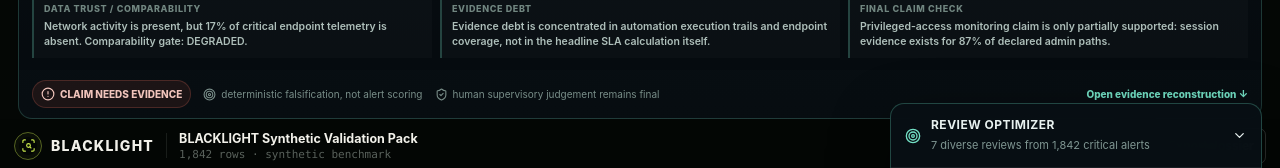
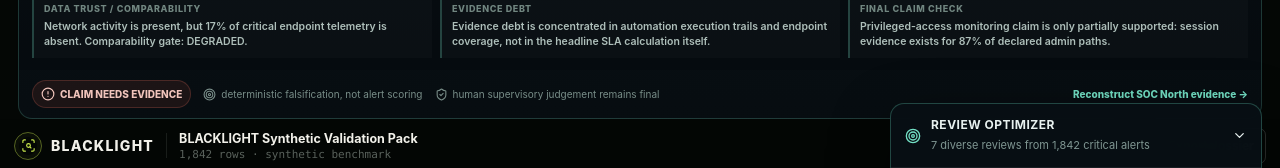
Before and after one commit to aadi-harale/blacklight-sat-sa, a Next.js app: page /workbench in a window 1280 px wide. Shown: the part 271-439 px from the top of the page. Built offline with nearby package versions, Linux system fonts and the light colour scheme.

Commit message:
Link SOC selection to its deterministic evidence pack

```diff
--- a/components/SocChallengeBar.tsx
+++ b/components/SocChallengeBar.tsx
@@ -5,50 +5,13 @@ import { useState } from 'react';
 import styles from './SocChallengeBar.module.css';
 
 type Scenario = {
-  id:'north'|'west';
-  name:string;
-  reported:string;
-  signal:string;
-  alternative:string;
-  action:string;
-  verdict:'challenge'|'retain';
-  metrics:{label:string;value:string;tone:'bad'|'good'|'warn'}[];
-  telemetry:string;
-  privileged:string;
-  debt:string;
+  id:'north'|'west';name:string;reported:string;signal:string;alternative:string;action:string;verdict:'challenge'|'retain';
+  metrics:{label:string;value:string;tone:'bad'|'good'|'warn'}[];telemetry:string;privileged:string;debt:string;
 };
 
 const scenarios:Scenario[]=[
-  {
-    id:'north',name:'SOC North',reported:'99.8% SLA compliance',
-    signal:'Fast-close clustering + shallower investigation + reopen-rate rise',
-    alternative:'Legitimate automation remains plausible, but execution trail is missing',
-    action:'Review 7 diverse alerts + request 1 automation trail',verdict:'challenge',
-    metrics:[
-      {label:'<60s closures',value:'18.4%',tone:'bad'},
-      {label:'Median investigation steps',value:'6 → 3',tone:'bad'},
-      {label:'30-day reopen rate',value:'2.1% → 6.8%',tone:'bad'},
-      {label:'Automation trace coverage',value:'41 / 142',tone:'warn'},
-    ],
-    telemetry:'Network activity is present, but 17% of critical endpoint telemetry is absent. Comparability gate: DEGRADED.',
-    privileged:'Privileged-access monitoring claim is only partially supported: session evidence exists for 87% of declared admin paths.',
-    debt:'Evidence debt is concentrated in automation execution trails and endpoint coverage, not in the headline SLA calculation itself.',
-  },
-  {
-    id:'west',name:'SOC West',reported:'98.9% SLA compliance',
-    signal:'Stable investigation depth + flat reopen rate + automation trace present',
-    alternative:'Observed speed-up is consistent with documented automation',
-    action:'Retain claim; sample only healthy-control reviews',verdict:'retain',
-    metrics:[
-      {label:'<60s closures',value:'7.2%',tone:'good'},
-      {label:'Median investigation steps',value:'6 → 6',tone:'good'},
-      {label:'30-day reopen rate',value:'2.4% → 2.5%',tone:'good'},
-      {label:'Automation trace coverage',value:'136 / 139',tone:'good'},
-    ],
-    telemetry:'Endpoint and network coverage are aligned for the comparison window. Comparability gate: PASS.',
-    privileged:'Privileged-access monitoring claim is supported by complete session and approval evidence in the seeded window.',
-    debt:'Residual evidence debt is low and does not materially alter the supervisory interpretation.',
-  },
+  {id:'north',name:'SOC North',reported:'99.8% SLA compliance',signal:'Fast-close clustering + shallower investigation + reopen-rate rise',alternative:'Legitimate automation remains plausible, but execution trail is missing',action:'Review 7 diverse alerts + request 1 automation trail',verdict:'challenge',metrics:[{label:'<60s closures',value:'18.4%',tone:'bad'},{label:'Median investigation steps',value:'6 → 3',tone:'bad'},{label:'30-day reopen rate',value:'2.1% → 6.8%',tone:'bad'},{label:'Automation trace coverage',value:'41 / 142',tone:'warn'}],telemetry:'Network activity is present, but 17% of critical endpoint telemetry is absent. Comparability gate: DEGRADED.',privileged:'Privileged-access monitoring claim is only partially supported: session evidence exists for 87% of declared admin paths.',debt:'Evidence debt is concentrated in automation execution trails and endpoint coverage, not in the headline SLA calculation itself.'},
+  {id:'west',name:'SOC West',reported:'98.9% SLA compliance',signal:'Stable investigation depth + flat reopen rate + automation trace present',alternative:'Observed speed-up is consistent with documented automation',action:'Retain claim; sample only healthy-control reviews',verdict:'retain',metrics:[{label:'<60s closures',value:'7.2%',tone:'good'},{label:'Median investigation steps',value:'6 → 6',tone:'good'},{label:'30-day reopen rate',value:'2.4% → 2.5%',tone:'good'},{label:'Automation trace coverage',value:'136 / 139',tone:'good'}],telemetry:'Endpoint and network coverage are aligned for the comparison window. Comparability gate: PASS.',privileged:'Privileged-access monitoring claim is supported by complete session and approval evidence in the seeded window.',debt:'Residual evidence debt is low and does not materially alter the supervisory interpretation.'},
 ];
 
 export function SocChallengeBar(){
@@ -57,14 +20,7 @@ export function SocChallengeBar(){
   return <section className={styles.wrap} aria-label="Seeded two-SOC judge scenario">
     <div className={styles.header}><div className={styles.headerText}><span>SEEDED JUDGE SCENARIO</span><strong>Challenge the reported KPI without assuming misconduct</strong></div><div className={styles.tabs} role="group" aria-label="Choose SOC scenario">{scenarios.map(item=><button key={item.id} type="button" aria-pressed={activeId===item.id} className={activeId===item.id?styles.active:''} onClick={()=>setActiveId(item.id)}>{item.name}</button>)}</div></div>
     <div className={styles.flow} aria-live="polite"><article><span>01 · REPORTED</span><strong>{active.reported}</strong></article><article><span>02 · EVIDENCE TEST</span><strong>{active.signal}</strong></article><article><span>03 · COMPETING EXPLANATION</span><strong>{active.alternative}</strong></article><article className={active.verdict==='challenge'?styles.challenge:styles.retain}><span>04 · SUPERVISOR ACTION</span><strong>{active.action}</strong></article></div>
-    <div className={styles.evidenceGrid} aria-label={`${active.name} deterministic evidence snapshot`}>
-      <div className={styles.metricStrip}>{active.metrics.map(metric=><article key={metric.label} className={styles[metric.tone]}><span>{metric.label}</span><strong>{metric.value}</strong></article>)}</div>
-      <div className={styles.evidenceNotes}>
-        <article><span>DATA TRUST / COMPARABILITY</span><strong>{active.telemetry}</strong></article>
-        <article><span>EVIDENCE DEBT</span><strong>{active.debt}</strong></article>
-        <article><span>FINAL CLAIM CHECK</span><strong>{active.privileged}</strong></article>
-      </div>
-    </div>
-    <footer className={styles.footer}><span className={active.verdict==='challenge'?styles.badgeChallenge:styles.badgeRetain}>{active.verdict==='challenge'?<CircleAlert size={14}/>:<Check size={14}/>} {active.verdict==='challenge'?'CLAIM NEEDS EVIDENCE':'CLAIM CURRENTLY SUPPORTED'}</span><span><Target size={13}/> deterministic falsification, not alert scoring</span><span><ShieldCheck size={13}/> human supervisory judgement remains final</span><a className={styles.jump} href="#blacklight-workbench">Open evidence reconstruction ↓</a></footer>
+    <div className={styles.evidenceGrid} aria-label={`${active.name} deterministic evidence snapshot`}><div className={styles.metricStrip}>{active.metrics.map(metric=><article key={metric.label} className={styles[metric.tone]}><span>{metric.label}</span><strong>{metric.value}</strong></article>)}</div><div className={styles.evidenceNotes}><article><span>DATA TRUST / COMPARABILITY</span><strong>{active.telemetry}</strong></article><article><span>EVIDENCE DEBT</span><strong>{active.debt}</strong></article><article><span>FINAL CLAIM CHECK</span><strong>{active.privileged}</strong></article></div></div>
+    <footer className={styles.footer}><span className={active.verdict==='challenge'?styles.badgeChallenge:styles.badgeRetain}>{active.verdict==='challenge'?<CircleAlert size={14}/>:<Check size={14}/>} {active.verdict==='challenge'?'CLAIM NEEDS EVIDENCE':'CLAIM CURRENTLY SUPPORTED'}</span><span><Target size={13}/> deterministic falsification, not alert scoring</span><span><ShieldCheck size={13}/> human supervisory judgement remains final</span><a className={styles.jump} href={`/evidence?soc=${active.id}`}>Reconstruct {active.name} evidence →</a></footer>
   </section>;
 }
```
